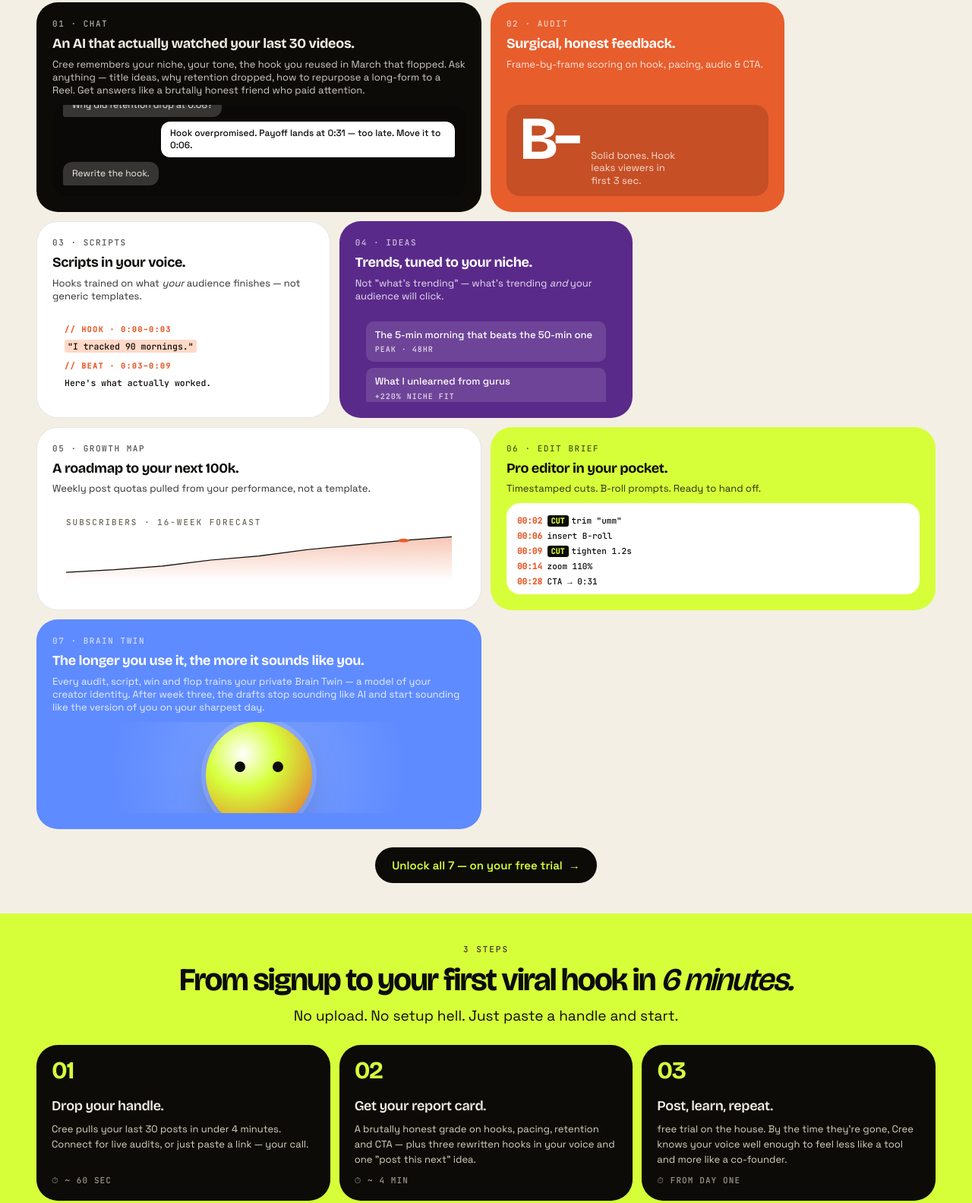
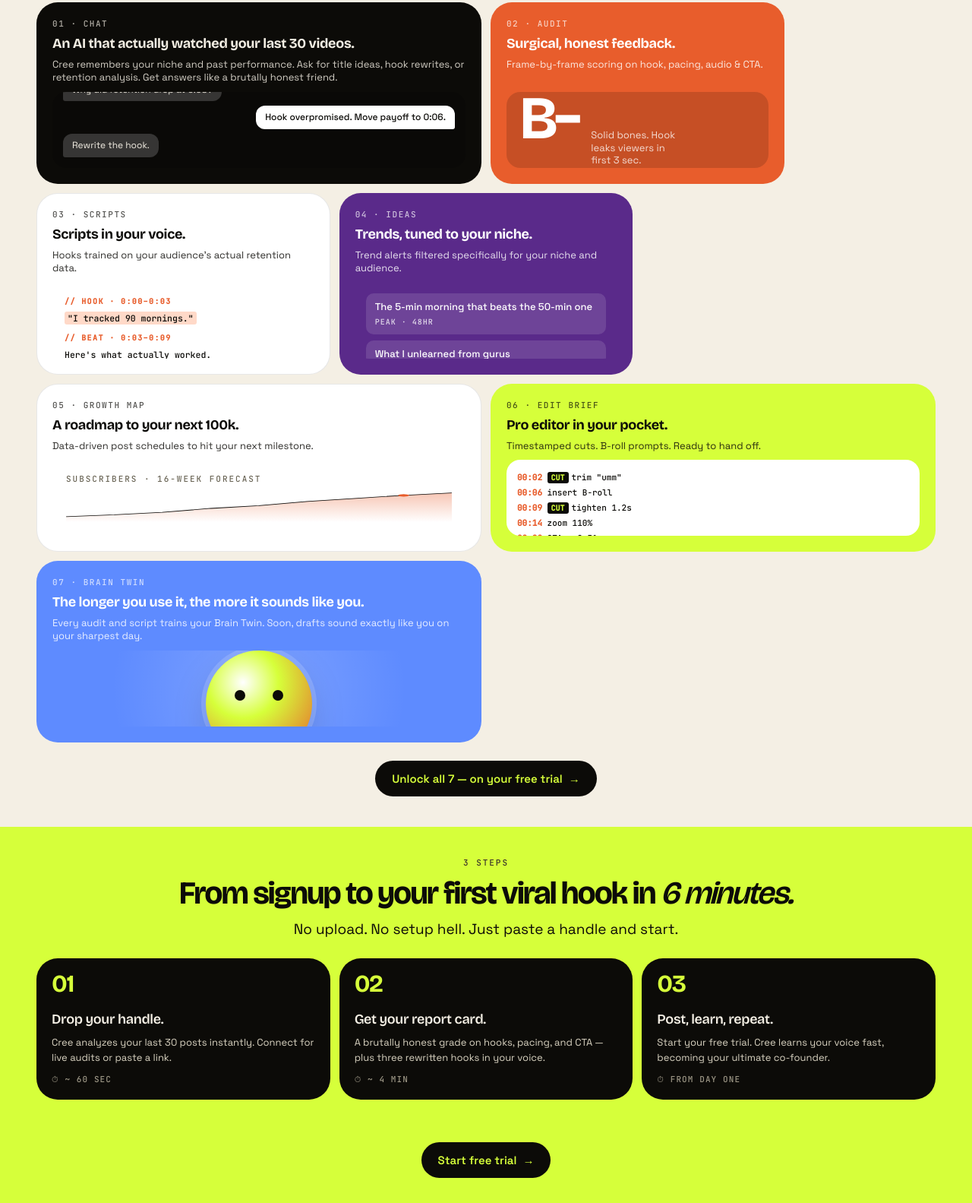
Before and after one commit to RajGopal1906/creedom-ai-landing, a plain HTML site: page index.html in a window 1280 px wide. Shown: the part 1999-3582 px from the top of the page at 76% size. Drawn offline with nearby package versions, Linux system fonts and the light colour scheme.

Commit message:
Fix grid card overflow by removing min-height and trimming copy

```diff
--- a/index.html
+++ b/index.html
@@ -151,7 +151,7 @@
   .feat-head p{font-size:19px;color:var(--ink-2);max-width:620px;margin:0 auto;line-height:1.5}
 
   .feat-grid{display:grid;grid-template-columns:repeat(6,1fr);gap:12px}
-  .feat{border-radius:var(--r-lg);padding:20px;display:flex;flex-direction:column;gap:10px;position:relative;overflow:hidden;min-height:180px;border:1px solid var(--line)}
+  .feat{border-radius:var(--r-lg);padding:20px;display:flex;flex-direction:column;gap:10px;position:relative;overflow:hidden;border:1px solid var(--line)}
   .feat.bg-paper{background:#fff}
   .feat.bg-lime{background:var(--lime);color:var(--ink);border-color:transparent}
   .feat.bg-ink{background:var(--ink);color:var(--paper);border-color:transparent}
@@ -161,7 +161,7 @@
   .feat .tag{font-family:"JetBrains Mono",monospace;font-size:11px;letter-spacing:0.14em;text-transform:uppercase;opacity:0.7}
   .feat h3{font-family:"Bricolage Grotesque";font-weight:700;font-size:18px;letter-spacing:-0.02em;line-height:1.05}
   .feat p{font-size:13px;line-height:1.3;opacity:0.85}
-  .feat .vis{margin-top:auto;height:120px;border-radius:var(--r-md);position:relative;overflow:hidden}
+  .feat .vis{margin-top:auto;height:100px;border-radius:var(--r-md);position:relative;overflow:hidden}
 
   .feat.span-3{grid-column:span 3}
   .feat.span-2{grid-column:span 2}
@@ -197,7 +197,7 @@
   .how h2{font-size:clamp(28px,4vw,42px);max-width:900px;margin:0 auto 14px}
   .how p.sub{font-size:19px;max-width:620px;margin:0 auto 24px;line-height:1.5}
   .how-grid{display:grid;grid-template-columns:repeat(3,1fr);gap:12px;text-align:left}
-  .how-step{padding:20px;background:var(--ink);color:var(--paper);border-radius:var(--r-lg);display:flex;flex-direction:column;gap:10px;min-height:160px}
+  .how-step{padding:20px;background:var(--ink);color:var(--paper);border-radius:var(--r-lg);display:flex;flex-direction:column;gap:10px;height:100%}
   .how-step .num{font-family:"Bricolage Grotesque";font-size:32px;line-height:0.85;font-weight:700;letter-spacing:-0.04em;color:var(--lime);margin-bottom:14px}
   .how-step h3{font-family:"Bricolage Grotesque";font-size:18px;font-weight:600;letter-spacing:-0.02em;line-height:1.1}
   .how-step p{font-size:13px;line-height:1.55;color:#d9d3c1}
@@ -549,10 +549,10 @@
       <div class="feat span-3 bg-ink">
         <span class="tag">01 · CHAT</span>
         <h3>An AI that actually watched your last 30 videos.</h3>
-        <p>Cree remembers your niche, your tone, the hook you reused in March that flopped. Ask anything — title ideas, why retention dropped, how to repurpose a long-form to a Reel. Get answers like a brutally honest friend who paid attention.</p>
+        <p>Cree remembers your niche and past performance. Ask for title ideas, hook rewrites, or retention analysis. Get answers like a brutally honest friend.</p>
         <div class="vis vis-chat">
           <span class="b them">Why did retention drop at 0:08?</span>
-          <span class="b me">Hook overpromised. Payoff lands at 0:31 — too late. Move it to 0:06.</span>
+          <span class="b me">Hook overpromised. Move payoff to 0:06.</span>
           <span class="b them">Rewrite the hook.</span>
         </div>
       </div>
@@ -571,7 +571,7 @@
       <div class="feat span-2 bg-paper">
         <span class="tag">03 · SCRIPTS</span>
         <h3>Scripts in your voice.</h3>
-        <p>Hooks trained on what <em style="display:inline; white-space:normal;">your</em> audience finishes — not generic templates.</p>
+        <p>Hooks trained on your audience's actual retention data.</p>
         <div class="vis vis-script">
           <div class="h">// HOOK · 0:00–0:03</div>
           <div><span class="hk">"I tracked 90 mornings."</span></div>
@@ -584,7 +584,7 @@
       <div class="feat span-2 bg-plum">
         <span class="tag">04 · IDEAS</span>
         <h3>Trends, tuned to your niche.</h3>
-        <p>Not "what's trending" — what's trending <em style="display:inline; white-space:normal;">and</em> your audience will click.</p>
+        <p>Trend alerts filtered specifically for your niche and audience.</p>
         <div class="vis vis-ideas">
           <div class="row">The 5-min morning that beats the 50-min one<b>PEAK · 48HR</b></div>
           <div class="row">What I unlearned from gurus<b>+220% NICHE FIT</b></div>
@@ -595,7 +595,7 @@
       <div class="feat span-3 bg-paper">
         <span class="tag">05 · GROWTH MAP</span>
         <h3>A roadmap to your next 100k.</h3>
-        <p>Weekly post quotas pulled from your performance, not a template.</p>
+        <p>Data-driven post schedules to hit your next milestone.</p>
         <div class="vis vis-graph">
           <div class="eyebrow">SUBSCRIBERS · 16-WEEK FORECAST</div>
           <svg viewBox="0 0 280 100" preserveAspectRatio="none" style="margin-top:10px;flex:1">
@@ -625,7 +625,7 @@
       <div class="feat span-3 bg-sky">
         <span class="tag">07 · BRAIN TWIN</span>
         <h3>The longer you use it, the more it sounds like you.</h3>
-        <p>Every audit, script, win and flop trains your private Brain Twin — a model of your creator identity. After week three, the drafts stop sounding like AI and start sounding like the version of you on your sharpest day.</p>
+        <p>Every audit and script trains your Brain Twin. Soon, drafts sound exactly like you on your sharpest day.</p>
         <div class="vis vis-twin"><div class="orb"></div></div>
       </div>
 
@@ -647,19 +647,19 @@
       <div class="how-step">
         <div class="num">01</div>
         <h3>Drop your handle.</h3>
-        <p>Cree pulls your last 30 posts in under 4 minutes. Connect for live audits, or just paste a link — your call.</p>
+        <p>Cree analyzes your last 30 posts instantly. Connect for live audits or paste a link.</p>
         <div class="nb">⏱ ~ 60 sec</div>
       </div>
       <div class="how-step">
         <div class="num">02</div>
         <h3>Get your report card.</h3>
-        <p>A brutally honest grade on hooks, pacing, retention and CTA — plus three rewritten hooks in your voice and one "post this next" idea.</p>
+        <p>A brutally honest grade on hooks, pacing, and CTA — plus three rewritten hooks in your voice.</p>
         <div class="nb">⏱ ~ 4 min</div>
       </div>
       <div class="how-step">
         <div class="num">03</div>
         <h3>Post, learn, repeat.</h3>
-        <p>free trial on the house. By the time they're gone, Cree knows your voice well enough to feel less like a tool and more like a co-founder.</p>
+        <p>Start your free trial. Cree learns your voice fast, becoming your ultimate co-founder.</p>
         <div class="nb">⏱ from day one</div>
       </div>
     </div>
```
